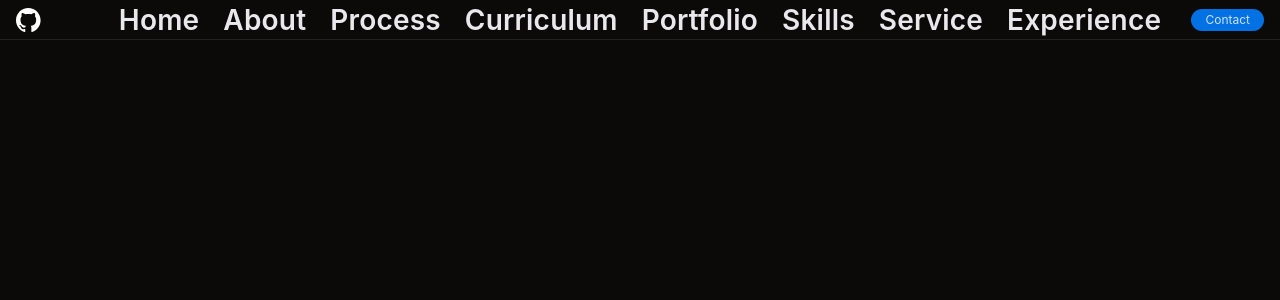
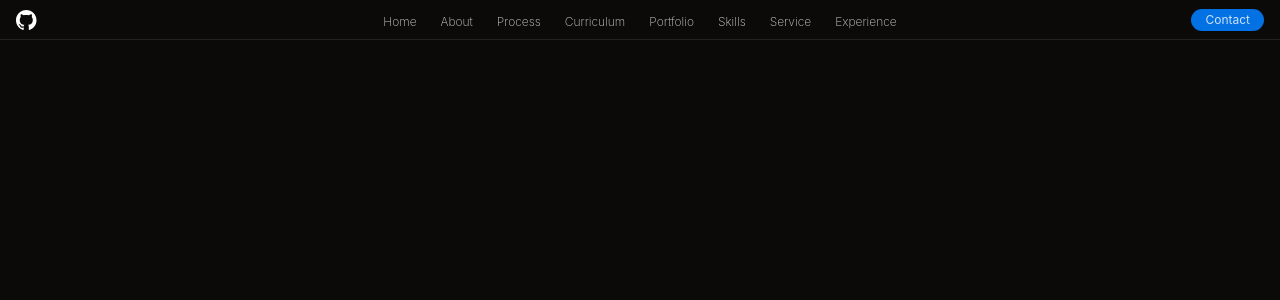
Before and after one commit to sucida/MyPortfolio, a React (Vite) app in the folder anas-zaami/: page / in a window 1280 px wide. Shown: the top 300 px of the page. Built offline with nearby package versions, Linux system fonts and the light colour scheme; a web font is replaced by a local one.

Commit message:
fixing links css

```diff
--- a/anas-zaami/src/Header.jsx
+++ b/anas-zaami/src/Header.jsx
@@ -6,7 +6,7 @@ export function Header({ open, setOpen }) {
     <header className="fixed top-0 left-0 right-0 z-50 flex h-12 md:h-10 items-center justify-between border-b border-amber-50/10 bg-stone-950 px-4">
       <div className="flex items-center justify-start w-20">
         <a href="https://github.com/sucida" target="_blank">
-          <svg className="hover:opacity-80 duration-300 md:h-6 h-6"
+          <svg className="hover:opacity-80 duration-300 md:h-5 h-6"
             xmlns="http://www.w3.org/2000/svg"
 
             shape-rendering="geometricPrecision"
--- a/anas-zaami/src/SideBar.css
+++ b/anas-zaami/src/SideBar.css
@@ -1,4 +1,4 @@
-a {
+.side a {
   color: #E8E8ED;
   cursor: pointer;
   display: flex;
--- a/anas-zaami/src/SideBar.jsx
+++ b/anas-zaami/src/SideBar.jsx
@@ -1,7 +1,7 @@
 import './SideBar.css'
 function SideBar({ open }) {
   return (
-    <nav className={`fixed top-10 left-0 h-full md:hidden bg-[#1d1d1f] w-full flex flex-col pt-15 transition duration-300 ease-out ${
+    <nav className={`side fixed top-10 left-0 h-full md:hidden bg-[#1d1d1f] w-full flex flex-col pt-15 transition duration-300 ease-out ${
       open ? "translate-y-0" : "-translate-y-full"
     }`}>
       <div className="py-3 px-5 tracking-tight leading-relaxed  ">
```
